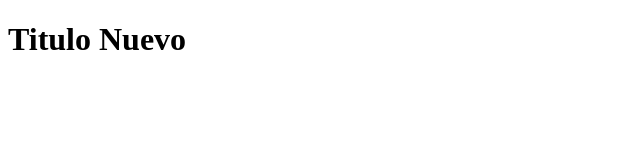
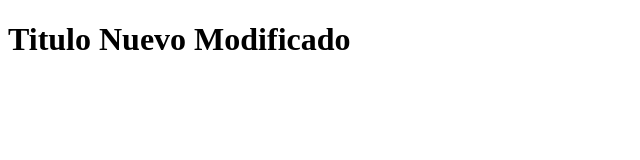
Before and after one commit to Edwin593/git-hello, a plain HTML site: page index.html in a window 1280 px wide. Shown: the whole page, without its empty margins (0-640 px from the left). Drawn offline with Linux system fonts and the light colour scheme.

Commit message:
Se modifico index nuevamente

```diff
--- a/index.html
+++ b/index.html
@@ -7,6 +7,6 @@
     <title>Demo Git</title>
 </head>
 <body>
-    <h1>Titulo Nuevo</h1>
+    <h1>Titulo Nuevo Modificado</h1>
 </body>
 </html>
```
